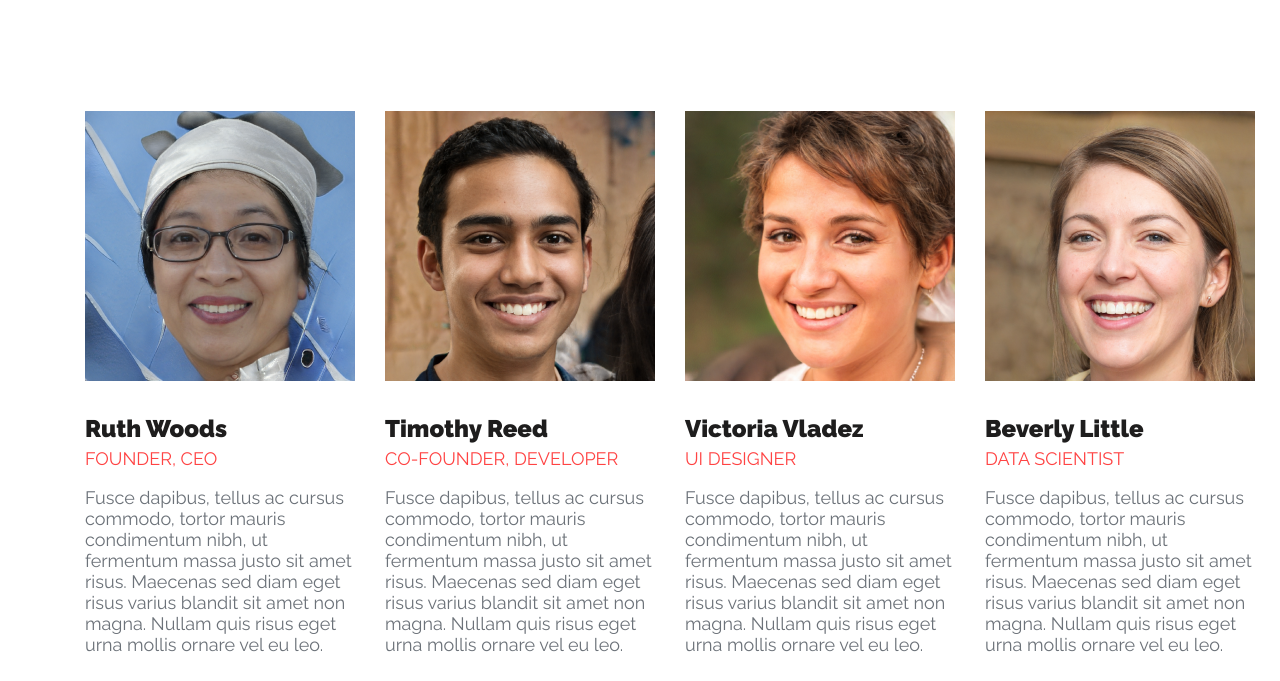
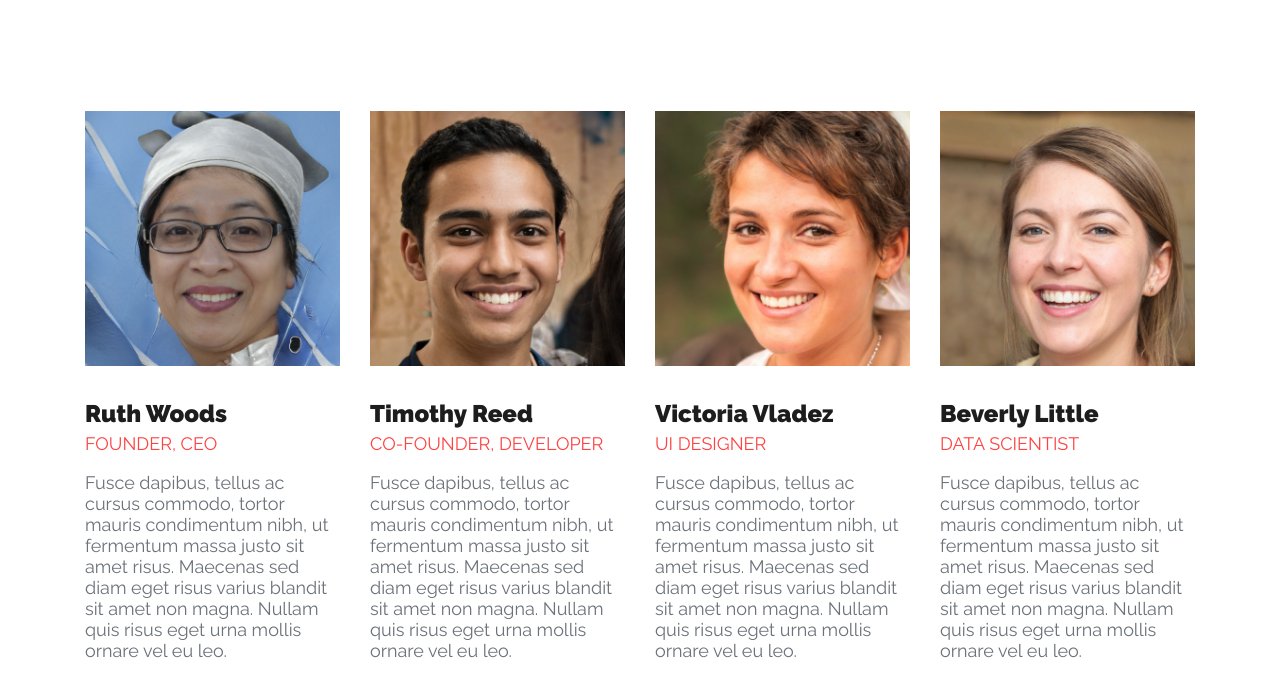
Before and after one commit to marivdau/FE49-TMS-front-Dauhan-Maryia, a website built with Parcel: page src/index.html in a window 1280 px wide. Shown: the part 2698-3379 px from the top of the page. Built offline with nearby package versions, Linux system fonts and the light colour scheme.

Commit message:
team section images

```diff
--- a/src/scss/team.scss
+++ b/src/scss/team.scss
@@ -15,6 +15,12 @@
 
 .team-card__img {
   margin-bottom: 30px;
+}
+
+.team-card__img img {
+  height: 100%;
+  width: 100%;
+  object-fit: cover;
 }
 
 .team-card__name {
```
